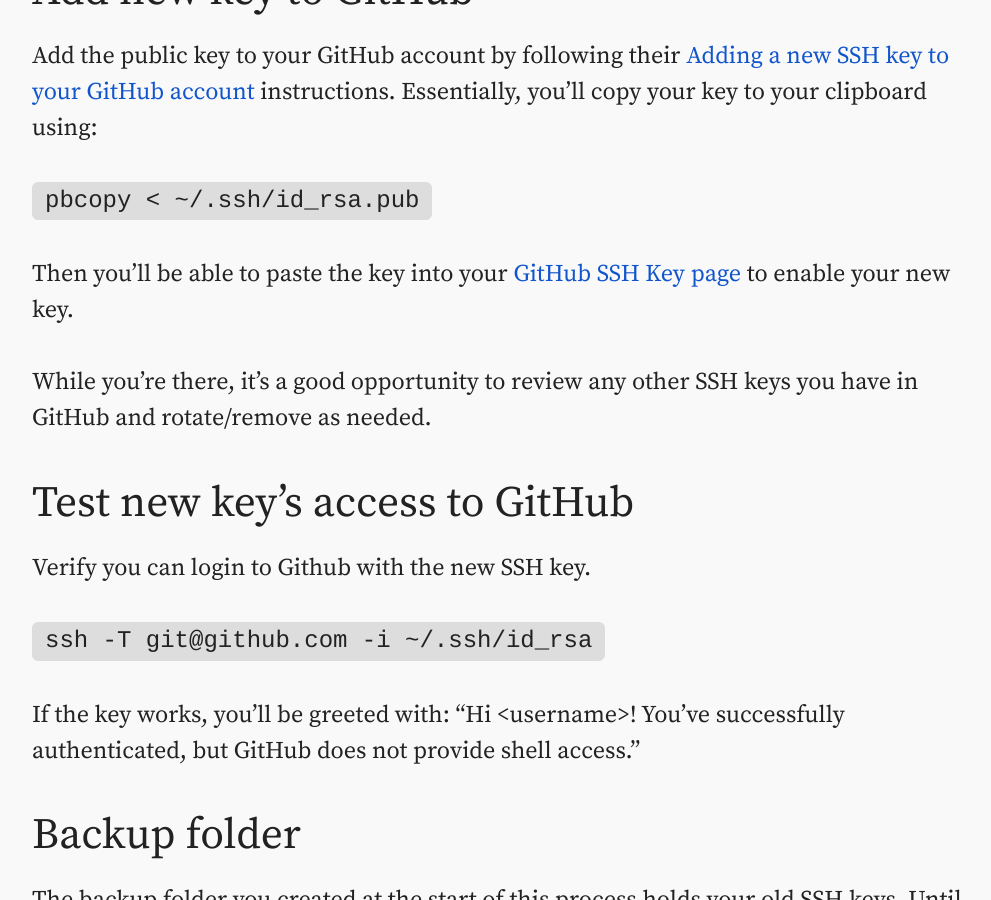
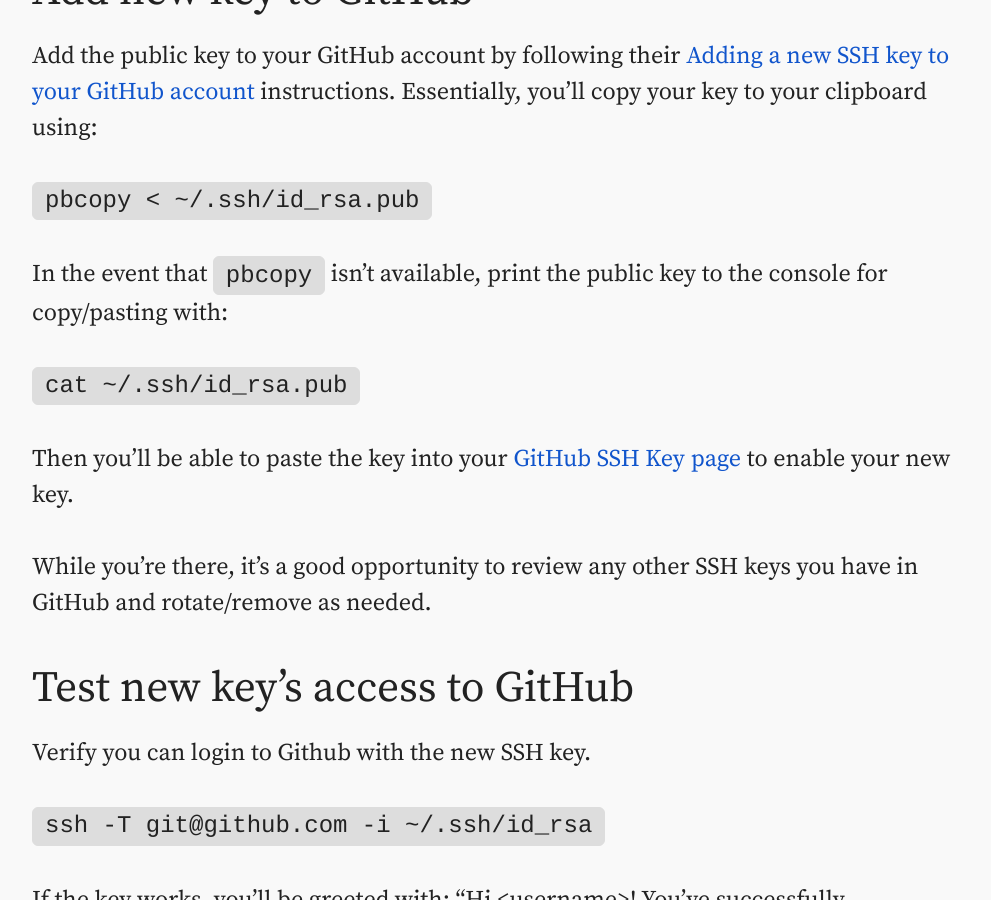
Before and after one commit to jsnmrs/jasonmorris, a Jekyll site: the page built from _posts/2016-02-15-rotating-ssh-keys.md, in a window 1280 px wide and 900 px high, scrolled down 2185 px. Shown: the whole window, without its empty margins (128-1119 px from the left). Built offline with Jekyll 4.4.1, drawn with Linux system fonts in a browser that asks for light colours.

Commit message:
Add pbcopy alternative

```diff
--- a/_posts/2016-02-15-rotating-ssh-keys.md
+++ b/_posts/2016-02-15-rotating-ssh-keys.md
@@ -59,6 +59,10 @@
 
 `pbcopy < ~/.ssh/id_rsa.pub`
 
+In the event that `pbcopy` isn't available, print the public key to the console for copy/pasting with:
+
+`cat ~/.ssh/id_rsa.pub`
+
 Then you'll be able to paste the key into your [GitHub SSH Key page](https://github.com/settings/ssh) to enable your new key.
 
 While you're there, it's a good opportunity to review any other SSH keys you have in GitHub and rotate/remove as needed.
```
